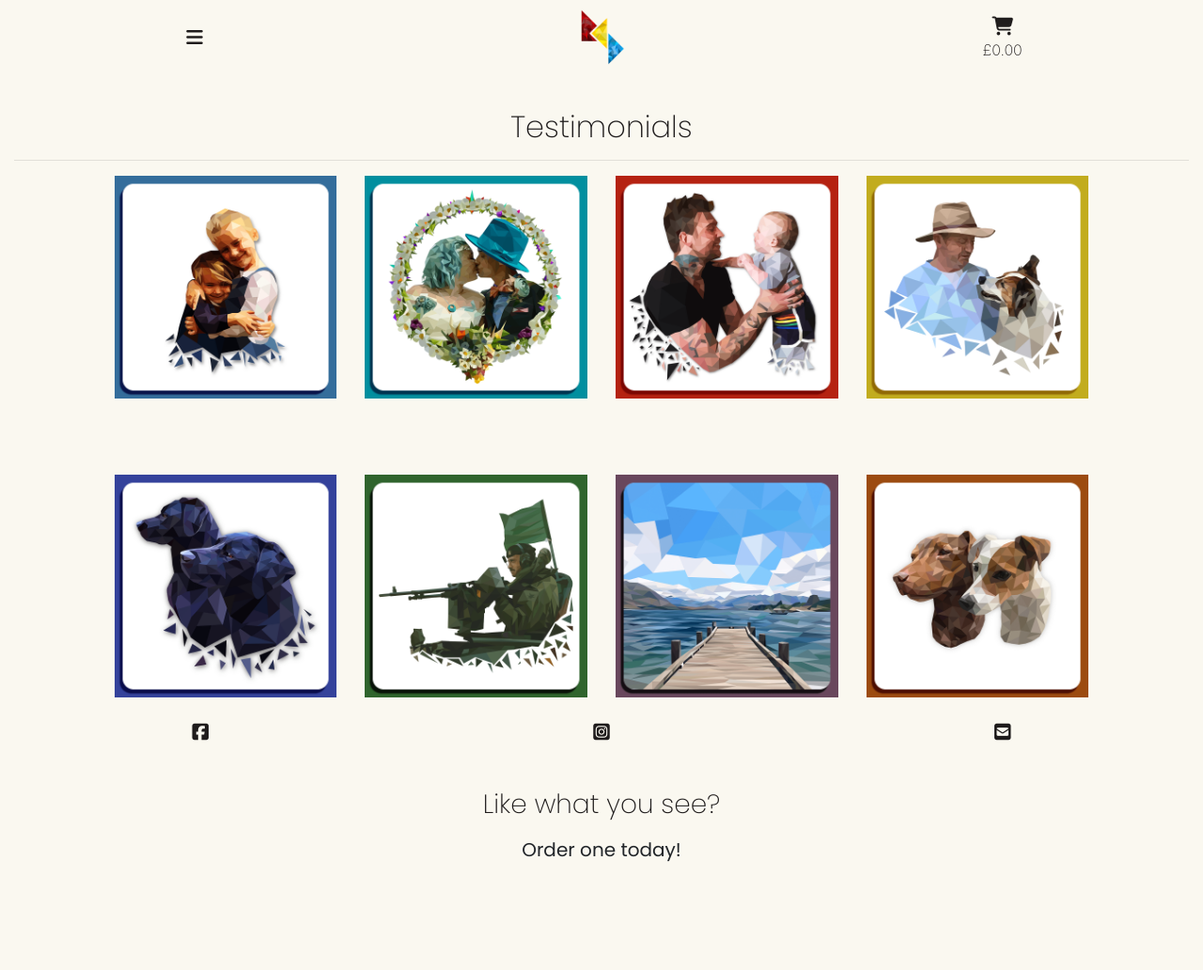
After one commit to Robert-Clark-1990/MS4_RCD, a Django app: page /testimonials/ in a window 1280 px wide. The commit adds this page. Shown: the whole page at 94% size. Run offline with Django 3.2, Linux system fonts and the light colour scheme; data comes from the database, SQL or seed files in the repository; some libraries are stand-ins or nearby versions.

Commit message:
add testimonials template and urls

```diff
--- a/home/templates/home/index.html
+++ b/home/templates/home/index.html
@@ -84,7 +84,7 @@
                 <br>
                 <div class="my-5">
                     <h3>
-                        <a href="" class="free-quote-button btn btn-lg rounded-3">Read testimonials from happy customers</a>
+                        <a href="{% url 'testimonials' %}" class="free-quote-button btn btn-lg rounded-3">Read testimonials from happy customers</a>
                     </h3>
                 </div>
             </div>
--- a/robertclarkdesign/urls.py
+++ b/robertclarkdesign/urls.py
@@ -24,6 +24,7 @@
     path('', include('home.urls')),
     path('products/', include('products.urls')),
     path('portfolio/', include('portfolio.urls')),
+    path('testimonials/', include('testimonials.urls')),
     path('contact/', include('contact.urls')),
     path('bag/', include('bag.urls')),
     path('checkout/', include('checkout.urls')),
--- a/static/css/base.css
+++ b/static/css/base.css
@@ -188,6 +188,47 @@
     background-color: #9c020e;
 }
 
+/* ----------------------------------------------------- Testimonial Page */
+
+.image-container {
+  position: relative;
+  width: 50%;
+}
+
+.testimonial-image {
+  display: block;
+  width: 100%;
+  height: auto;
+}
+
+.overlay {
+  position: absolute;
+  top: 0;
+  bottom: 0;
+  left: 0;
+  right: 0;
+  height: 100%;
+  width: 100%;
+  opacity: 0;
+  transition: .5s ease;
+  background-color: #008CBA;
+}
+
+.image-container:hover .overlay {
+  opacity: 1;
+}
+
+.overlay-text {
+  color: white;
+  position: absolute;
+  top: 50%;
+  left: 50%;
+  -webkit-transform: translate(-50%, -50%);
+  -ms-transform: translate(-50%, -50%);
+  transform: translate(-50%, -50%);
+  text-align: center;
+}
+
 /* ----------------------------------------------------- Media Queries */
 
 @media (min-width: 1200px) {
--- a/templates/base.html
+++ b/templates/base.html
@@ -71,7 +71,7 @@
                                 {% endif %}
                                 <a href="" class="dropdown-item">About</a>
                                 <a href="{% url 'portfolio' %}" class="dropdown-item">Portfolio</a>
-                                <a href="" class="dropdown-item">Testimonials</a>
+                                <a href="{% url 'testimonials' %}" class="dropdown-item">Testimonials</a>
                                 <a href="{% url 'products' %}" class="dropdown-item">Shop</a>
                                 <a href="{% url 'contact' %}" class="dropdown-item">Contact</a>
                                 <a href="{% url 'view_bag' %}" class="dropdown-item">Shopping Bag</a>
--- /dev/null
+++ b/testimonials/templates/testimonials/testimonials.html
@@ -0,0 +1,70 @@
+{% extends "base.html" %}
+{% load static %}
+
+{% block page_header %}
+    <div class="container header-container">
+        <div class="row">
+            <div class="col">
+            </div>
+        </div>
+    </div>
+{% endblock %}
+
+{% block content %}
+    <div class="container-fluid">
+        <div class="row">
+            <div class="col text-center mt-3">
+                <h2>Testimonials</h2>
+                <hr class="w-100 mb-1">
+            </div>
+        </div>
+        <div class="row">
+            <div class="product-container col-10 offset-1">
+                <div class="row mt-1 mb-2"></div>
+                <div class="row">
+                    {% for testimonial in testimonials %}
+                        <div class="col-sm-6 col-md-6 col-lg-3">
+                            <div id="image-container" class="h-100 border-0">
+                                <img src="{{ testimonial.image.url }}" alt="{{ testimonial.name }}" class="testimonial-image img-fluid rounded-5">
+                                <div class="overlay">
+                                    <p class="overlay-text mb-0 font-weight-bold">"{{ testimonial.review }}"</p>
+                                    <p class="overlay-text mb-0">{{ testimonial.name }}</p>
+                                </div>
+                            </div>
+                        </div>
+                        {% if forloop.counter|divisibleby:1 %}
+                        <div class="col-12 d-sm-none mb-5">
+                            <hr class="hidden-line-break">
+                        </div>
+                        {% endif %}
+                        {% if forloop.counter|divisibleby:2 %}
+                            <div class="col-12 d-none d-sm-block d-md-block d-lg-none mb-5">
+                                <hr class="hidden-line-break">
+                            </div>
+                        {% endif %}
+                        {% if forloop.counter|divisibleby:3 %}
+                            <div class="col-12 d-none d-lg-block d-xl-none mb-5">
+                                <hr class="hidden-line-break">
+                            </div>
+                        {% endif %}
+                        {% if forloop.counter|divisibleby:4 %}
+                            <div class="col-12 d-none d-xl-block mb-5">
+                                <hr class="hidden-line-break">
+                            </div>
+                        {% endif %}
+                    {% endfor %}
+                </div>
+                <div class="row">
+                    <div class="col text-center mt-3 mb-5">
+                        <h3>Like what you see?</h3>
+                        <h4>
+                            <a class="free-quote-button btn btn-lg rounded-3" href="{% url 'products' %}">Order one today!</a>
+                        </h4>
+                        <br>
+                        <br>
+                    </div>
+                </div>
+            </div>
+        </div>
+    </div>
+{% endblock %}
--- /dev/null
+++ b/testimonials/urls.py
@@ -0,0 +1,6 @@
+from django.urls import path
+from . import views
+
+urlpatterns = [
+    path('', views.testimonials, name='testimonials'),
+]
--- a/testimonials/views.py
+++ b/testimonials/views.py
@@ -1,3 +1,14 @@
 from django.shortcuts import render
+from .models import Testimonial
 
-# Create your views here.
+
+def testimonials(request):
+    """ A view to show the testimonials """
+
+    testimonials = Testimonial.objects.all()
+
+    context = {
+        'testimonials': testimonials,
+    }
+
+    return render(request, 'testimonials/testimonials.html', context)
```
